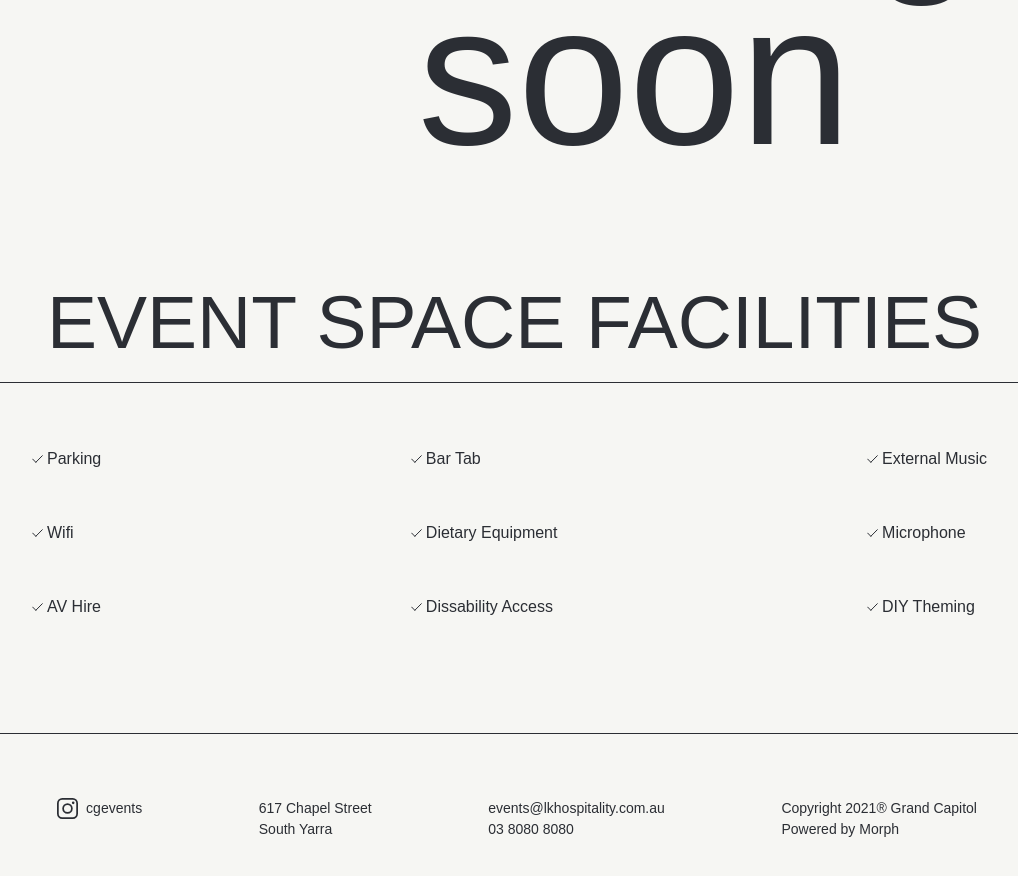
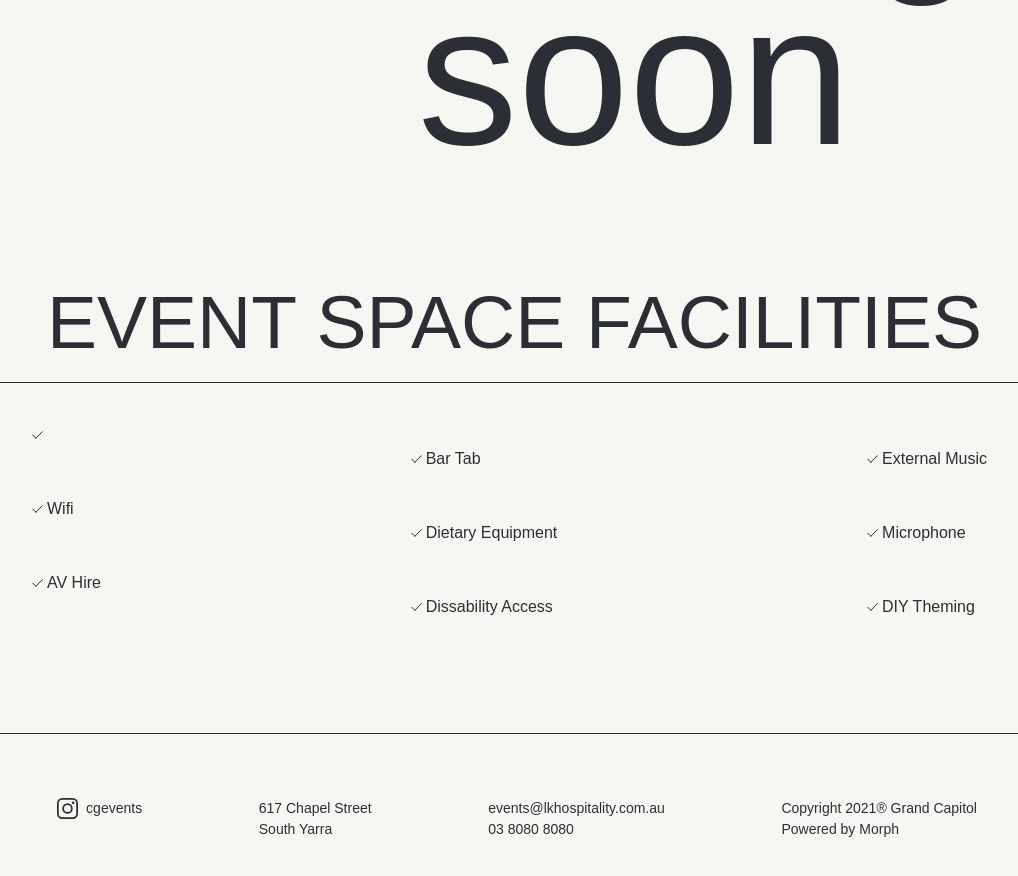
Before and after one commit to milosptr/event-centar, a Jekyll site: the page built from spaces.md, in a window 1280 px wide and 900 px high, scrolled down 3698 px. Shown: the top 876 px of the window, without its empty margins (123-1141 px from the left). Built offline with Jekyll 4.4.1, drawn with Linux system fonts in a browser that asks for light colours; some web fonts are replaced.

Commit message:
Update from Forestry.io Evgeniya Naydenisheva updated spaces.md

```diff
--- a/spaces.md
+++ b/spaces.md
@@ -21,7 +21,6 @@ fourth_section_title: The Window  Room
 fifth_section_title: The Grand  Room
 section_picture: "/assets/images/interior-small-2x.jpg"
 facilities:
-- Parking
 - Wifi
 - AV Hire
 - Bar Tab
@@ -71,7 +70,7 @@ spaces:
   amount2: ''
 space_facilities:
   name: name1
-facility1: " Parking"
+facility1: ''
 facility2: Wifi
 facility3: AV Hire
 facility4: Bar Tab
```
